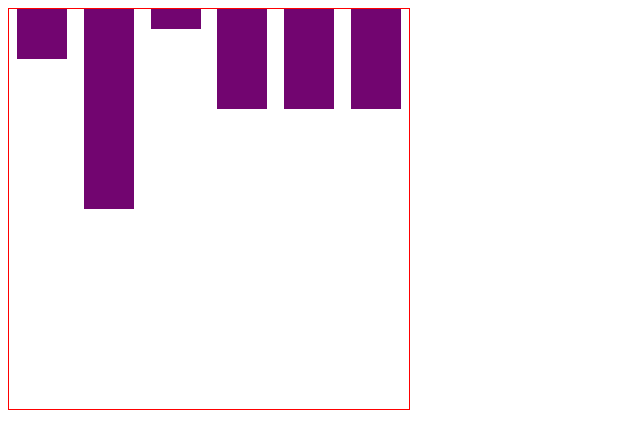
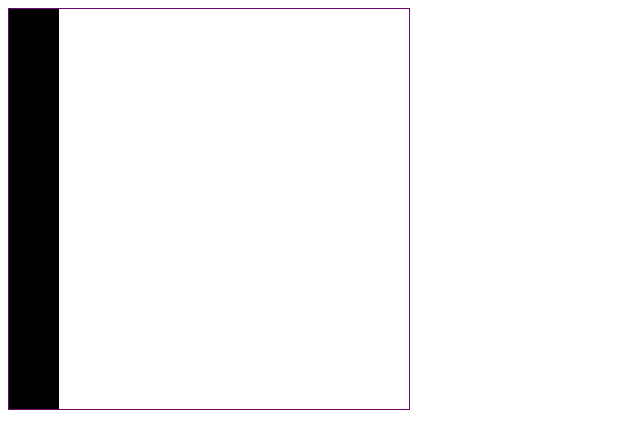
Before and after one commit to SirwanAfifi/d3_charts, a website with bundled scripts: page basic/index.html in a window 1280 px wide. Shown: the whole page, without its empty margins (0-640 px from the left). Built offline with nearby package versions, Linux system fonts and the light colour scheme.

Commit message:
Change to SVG

```diff
--- a/basic/index.html
+++ b/basic/index.html
@@ -8,8 +8,7 @@
       .container {
         width: 400px;
         height: 400px;
-        display: flex;
-        justify-content: space-around;
+        border: 1px solid #720570;
       }
 
       .bar {
@@ -18,7 +17,7 @@
     </style>
   </head>
   <body>
-    <div id="wrapper"></div>
+    <svg></svg>
 
     <script src="./src/index.ts"></script>
   </body>
--- a/basic/src/index.ts
+++ b/basic/src/index.ts
@@ -1,24 +1,19 @@
 import * as d3 from "d3";
 
 const DUMMY_DATA = [
-  { id: 1, value: 50 },
-  { id: 2, value: 200 },
-  { id: 3, value: 20 },
-  { id: 4, value: 100 },
-  { id: 4, value: 100 },
-  { id: 4, value: 100 },
+  { id: 1, value: 10 },
+  { id: 2, value: 11 },
+  { id: 3, value: 12 },
+  { id: 4, value: 6 },
 ];
 
-const container = d3
-  .select("#wrapper")
-  .classed("container", true)
-  .style("border", "1px solid red");
+const container = d3.select("svg").classed("container", true);
 
 container
   .selectAll(".bar")
   .data(DUMMY_DATA)
   .enter()
-  .append("div")
+  .append("rect")
   .classed("bar", true)
-  .style("width", "50px")
-  .style("height", (data) => data.value + "px");
+  .attr("width", 50)
+  .attr("height", (data) => data.value * 50);
```
